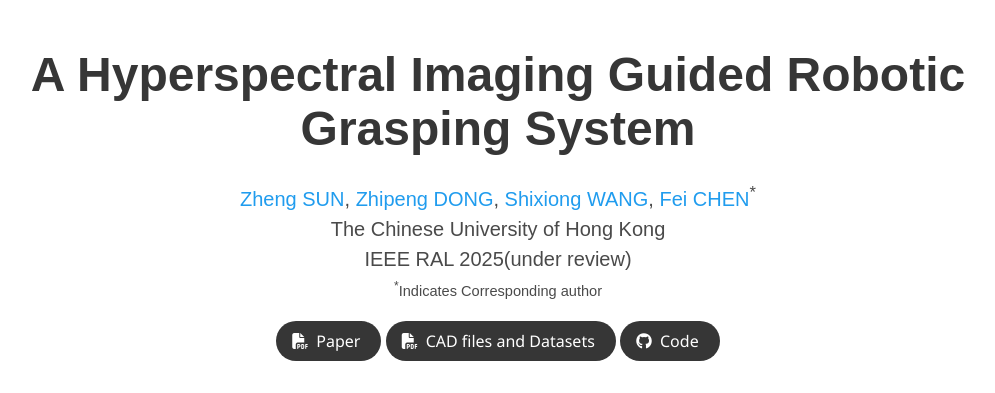
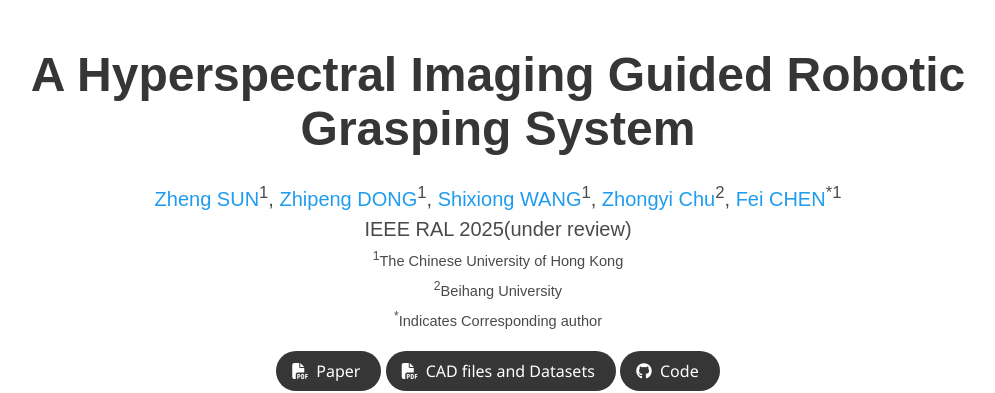
Before and after one commit to ZainZh/PRISM, a plain HTML site: page index.html in a window 1280 px wide. Shown: the top 393 px of the page, without its empty margins (142-1137 px from the left). Drawn offline with nearby package versions, Linux system fonts and the light colour scheme; some icons are missing; a web font is replaced by a local one.

Commit message:
update project pages

```diff
--- a/index.html
+++ b/index.html
@@ -56,18 +56,22 @@
                     <div class="is-size-5 publication-authors">
                         <!-- Paper authors -->
                         <span class="author-block">
-                <a href="https://github.com/ZainZh" target="_blank">Zheng SUN</a>,</span>
+                <a href="https://github.com/ZainZh" target="_blank">Zheng SUN</a><sup>1</sup>,</span>
                         <span class="author-block">
-                  <a target="_blank">Zhipeng DONG</a>,</span>
+                  <a target="_blank">Zhipeng DONG</a><sup>1</sup>,</span>
                         <span class="author-block">
-                    <a target="_blank">Shixiong WANG</a>,</span>
+                    <a target="_blank">Shixiong WANG</a><sup>1</sup>,</span>
                         <span class="author-block">
-                      <a href="https://www4.mae.cuhk.edu.hk/peoples/chen-fei/" target="_blank">Fei CHEN</a><sup>*</sup></span>
+                            <a target="_blank">Zhongyi Chu</a><sup>2</sup>,</span>
+                        <span class="author-block">
+                      <a href="https://www4.mae.cuhk.edu.hk/peoples/chen-fei/" target="_blank">Fei CHEN</a><sup>*</sup><sup>1</sup></span>
 
                     </div>
 
                     <div class="is-size-5 publication-authors">
-                        <span class="author-block">The Chinese University of Hong Kong<br>IEEE RAL 2025(under review)</span>
+                        <span class="author-block">IEEE RAL 2025(under review)</span>
+                        <span class="eql-cntrb"><small><br><sup>1</sup>The Chinese University of Hong Kong</small></span>
+                        <span class="eql-cntrb"><small><br><sup>2</sup>Beihang University</small></span>
                         <span class="eql-cntrb"><small><br><sup>*</sup>Indicates Corresponding author</small></span>
                     </div>
 
```
